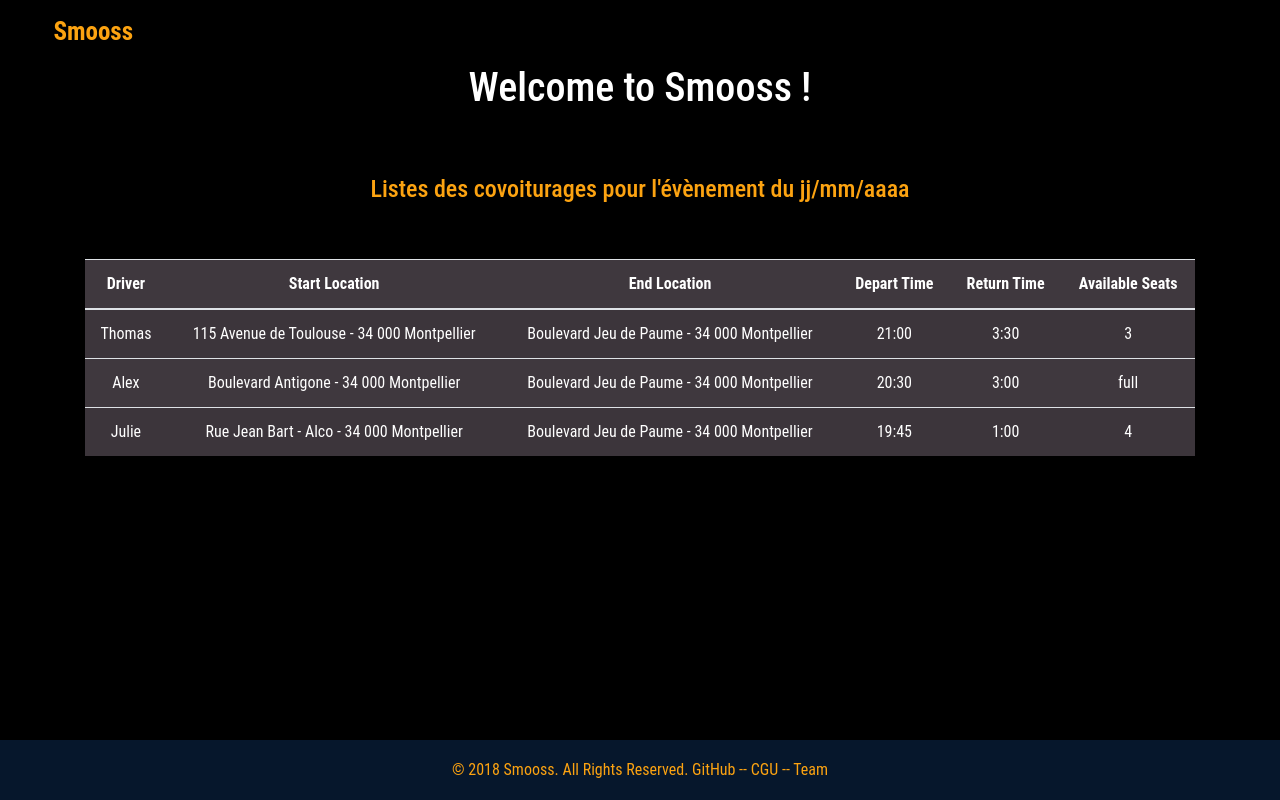
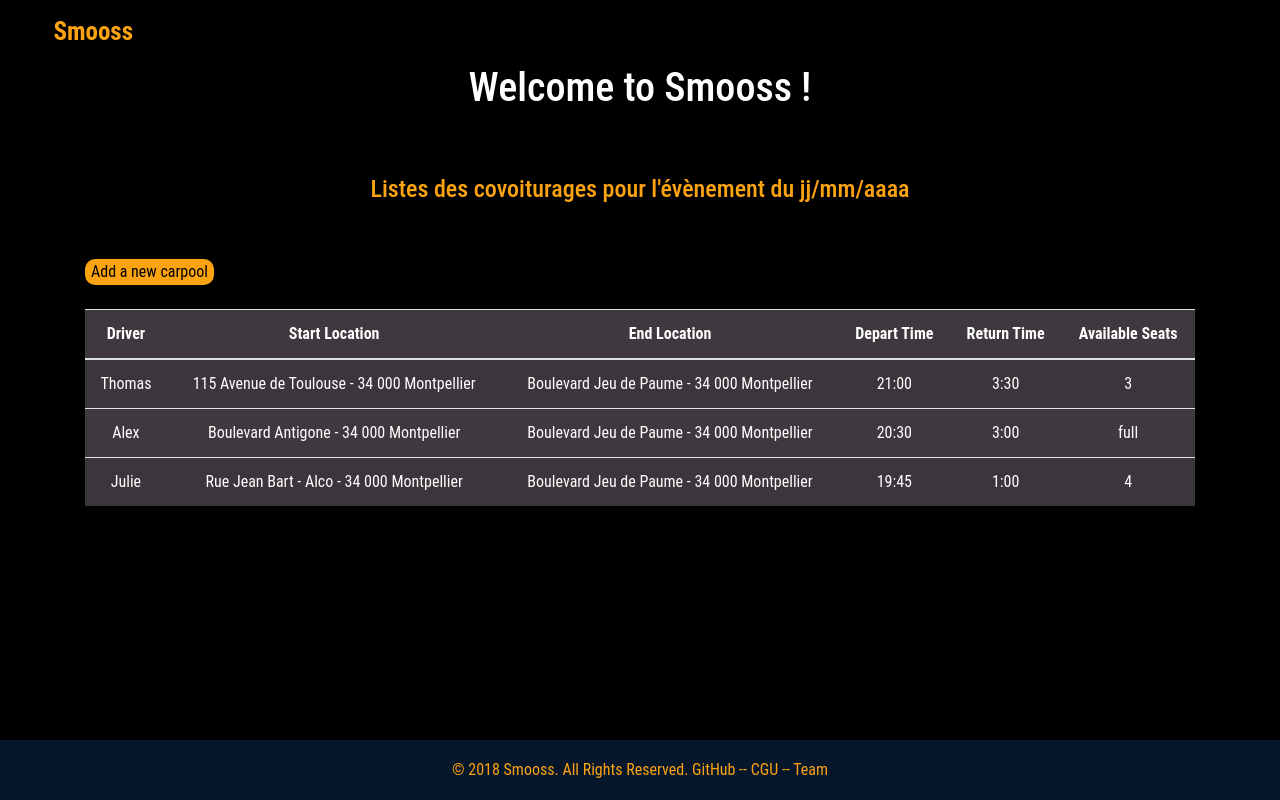
Before and after one commit to Youlie/smooss_angular_new, an Angular app: page /carpooling in a window 1280 px wide. Built offline with nearby package versions, Linux system fonts and the light colour scheme.

Commit message:
update carpooling module

```diff
--- a/src/app/car-pooling/car-pooling.component.css
+++ b/src/app/car-pooling/car-pooling.component.css
@@ -7,3 +7,18 @@
     text-align: center;
     background-color: rgb(63, 56, 62);
 }
+
+#exampleModalLabel{
+    color:black;
+    text-align: center;
+}
+
+label{
+    color: black;
+}
+
+#addcarpool{
+    background-color: #FCA311;
+    border: #FCA311;
+    border-radius: 10px;
+}
--- a/src/app/car-pooling/car-pooling.component.html
+++ b/src/app/car-pooling/car-pooling.component.html
@@ -3,8 +3,15 @@
 
     <div class="col-md-12">
       <h4 id=titleCarPooling>Listes des covoiturages pour l'évènement du jj/mm/aaaa</h4>
+
+      <div>
+        <button id="addcarpool" type="button" data-toggle="modal" data-target="#exampleModal">
+          Add a new carpool
+        </button>
+      </div>
+      <br>
+
       <div class="table-responsive">
-
         <table id="mytable" class="table table-bordred table-striped">
           <thead>
             <th>Driver</th>
@@ -48,6 +55,41 @@
 
       </div>
     </div>
-
   </div>
 </div>
+
+<!-- Modal add new carpooling -->
+<div class="modal fade" id="exampleModal" tabindex="-1" role="dialog" aria-labelledby="exampleModalLabel" aria-hidden="true">
+  <div class="modal-dialog" role="document">
+    <div class="modal-content">
+      <div class="modal-header">
+        <h5 id="exampleModalLabel">Add a new carpool</h5>
+      </div>
+      <div class="modal-body">
+        <label for="uname">Start Location </label>
+        <br>
+        <input type="text" id="startLocation" name="name" placeholder="Enter your start Location">>
+      </div>
+      <div class="modal-body">
+        <label for="uname">End Location </label>
+        <br>
+        <input type="text" id="endLocation" name="name" placeholder="Enter your end Location">>
+      </div>
+      <div class="modal-body">
+        <label for="uname">Depart time</label>
+      </div>
+      <div class="modal-body">
+        <label for="uname">Return time</label>
+      </div>
+      <div class="modal-body">
+        <label for="uname">Available aseats</label>
+      </div>
+
+
+      <div class="modal-footer">
+        <button type="button" class="btn btn-danger" data-dismiss="modal">Cancel</button>
+        <button type="button" class="btn btn-success">Add a new carpool</button>
+      </div>
+    </div>
+  </div>
+</div>
```
